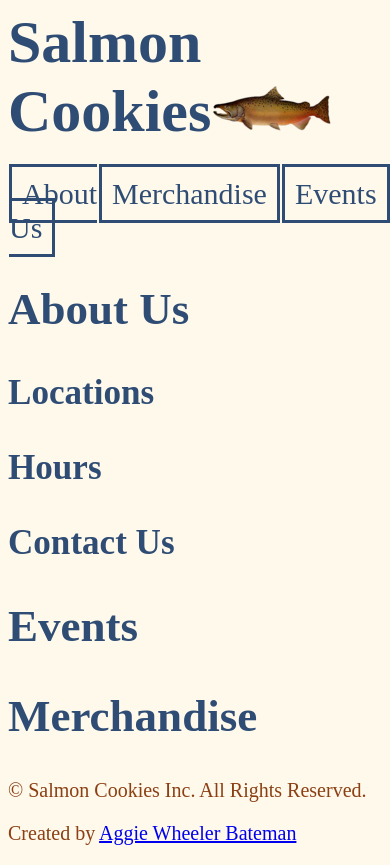
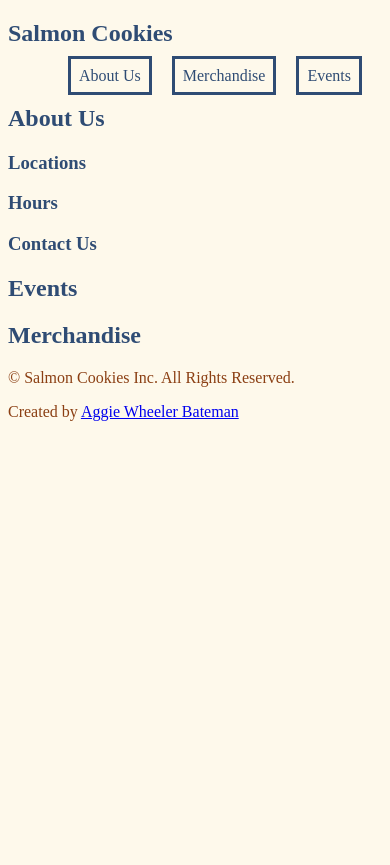
Before and after one commit to aggiewb/salmon-cookies, a website: page index.html in a window 390 px wide. After the commit the page ends 844 px from the top, so only its background shows below. Drawn offline with Linux system fonts and the light colour scheme.

Commit message:
Remove some styling to simplify to replace with more
more responsive CSS
Remove temporarily image

```diff
--- a/css/public.css
+++ b/css/public.css
@@ -8,28 +8,20 @@
 body {
     background-color: var(--old-lace);
     color: var(--y-in-mn-blue);
-    font-size: 30px;
-}
-
-img, h1 {
-    display: inline;
+    font-size: 1rem;
 }
 
 p, table {
     color: var(--saddle-brown);
-    font-size: 20px;
 }
 
 nav ul{
     display: flex;
-    padding: 0;
+    justify-content: space-evenly;
 }
 
 nav li{
     list-style-type: none;
-    display: inline-block;
-    text-decoration: none;
-    margin: 1px;
 }
 
 nav a:hover{
@@ -41,5 +33,5 @@ nav a {
     color: var(--y-in-mn-blue);
     border: 3px solid var(--y-in-mn-blue);
     text-decoration: none;
-    padding: 10px;
+    padding: 0.5rem;
 }
--- a/index.html
+++ b/index.html
@@ -8,8 +8,8 @@
     </head>
     <body>
         <header>
-            <h1>Salmon Cookies</h1><img src="media/chinook.png">
             <nav>
+                <h1>Salmon Cookies</h1>
                 <ul>
                     <li><a href="#about">About Us</a></li>
                     <li><a href="#events">Merchandise</a></li>
```
